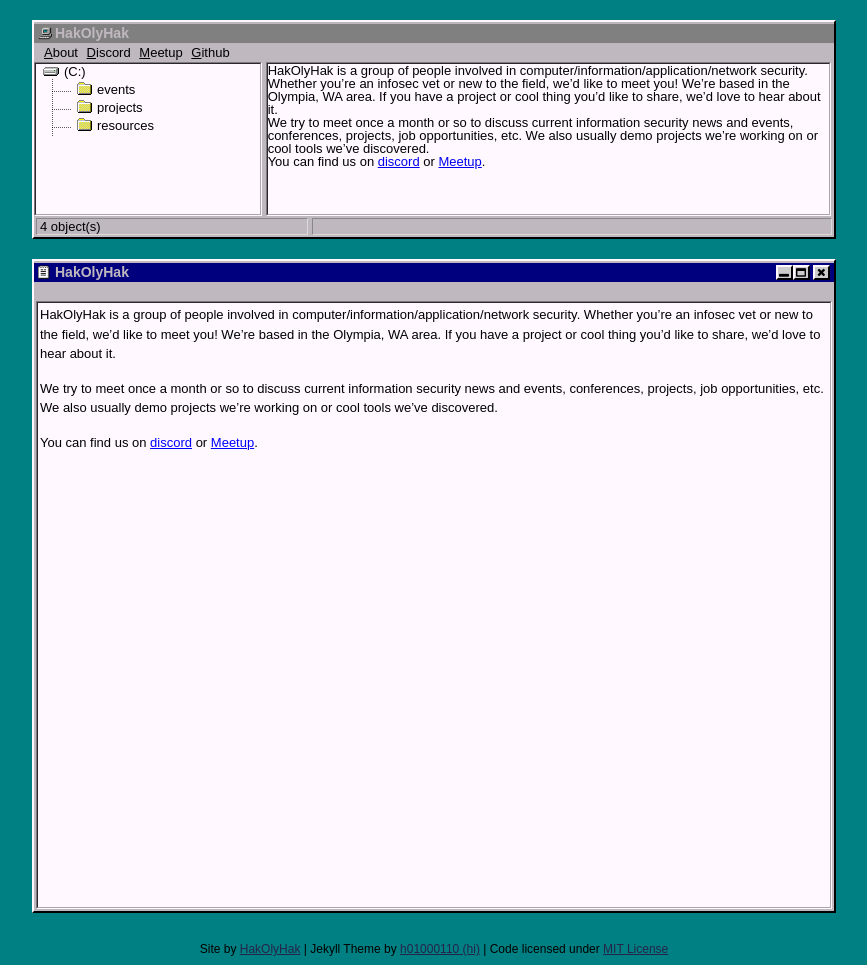
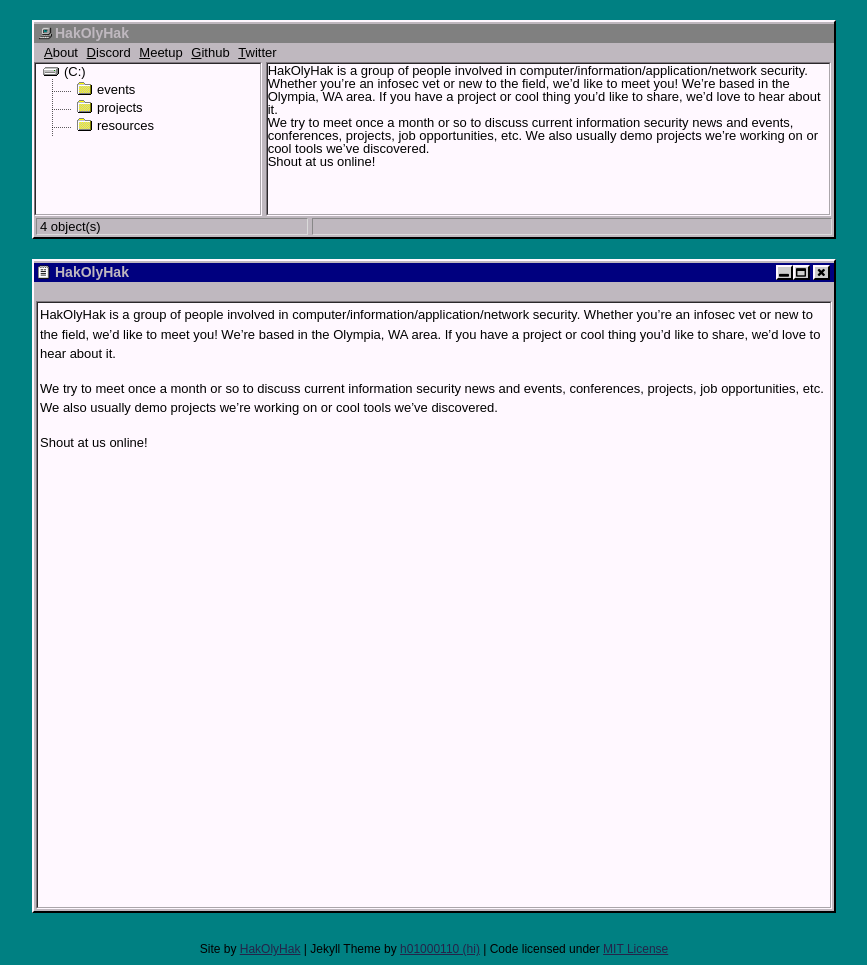
Before and after one commit to alexiasa/haksite, a Jekyll site: the page built from about/index.md, in a window 1280 px wide. Shown: the whole page, without its empty margins (206-1073 px from the left). Built offline with Jekyll 4.4.1, drawn with Linux system fonts in a browser that asks for light colours.

Commit message:
last minute updates before publishing

```diff
--- a/_includes/topbar.html
+++ b/_includes/topbar.html
@@ -3,4 +3,5 @@
 	<a href="https://discord.gg/grYbb4j" target="_blank"><li><u>D</u>iscord</li></a>
 	<a href="https://www.meetup.com/meetup-group-EJcdMAik" target="_blank"><li><u>M</u>eetup</li></a>
 	<a href="https://github.com/hakolyhak" target="_blank"><li><u>G</u>ithub</li></a>
+	<a href="https://twitter.com/hakolyhak" target="_blank"><li><u>T</u>witter</li></a>
 </ul>
--- a/about/index.md
+++ b/about/index.md
@@ -10,4 +10,4 @@
 We try to meet once a month or so to discuss current information security news and events, conferences, projects,
 job opportunities, etc. We also usually demo projects we're working on or cool tools we've discovered.
 
-You can find us on [discord](https://discord.gg/grYbb4j) or [Meetup](https://www.meetup.com/meetup-group-EJcdMAik/).
+Shout at us online!
```
Also changed, not shown: 10 other files.
